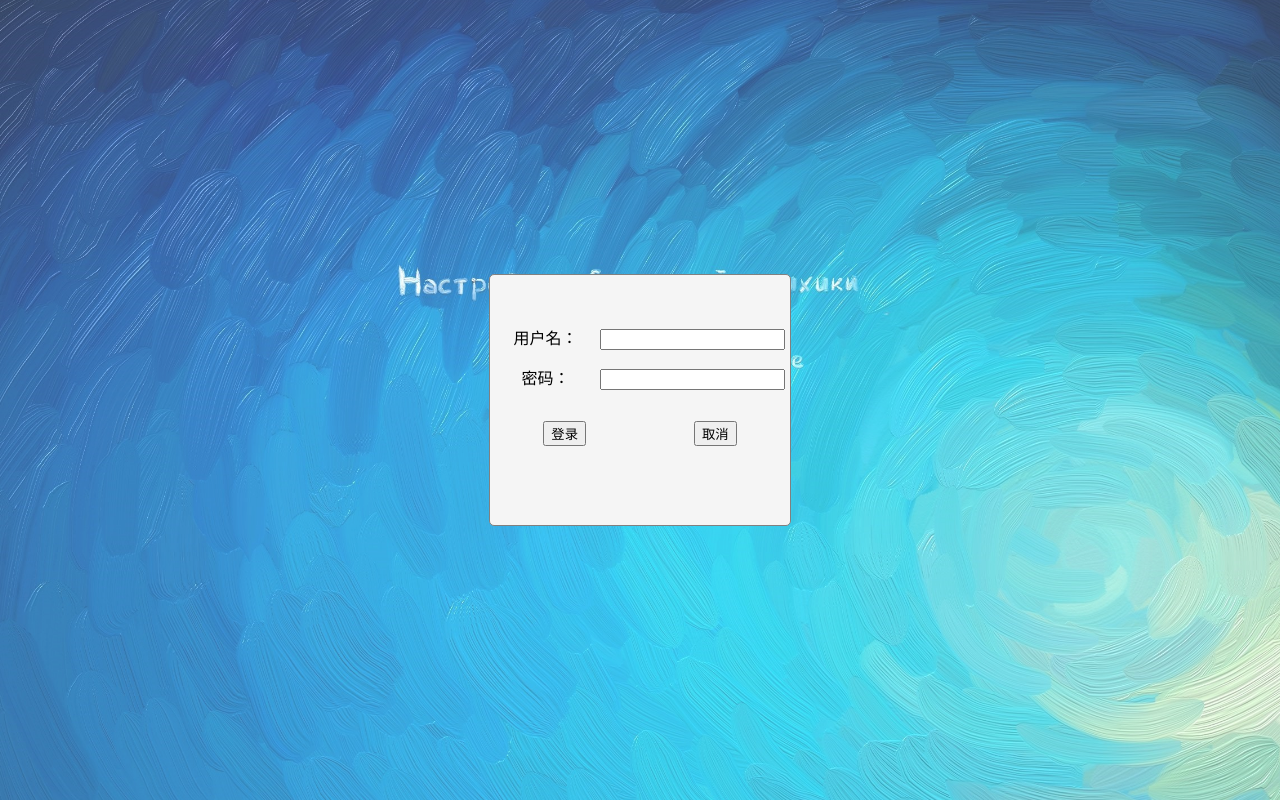
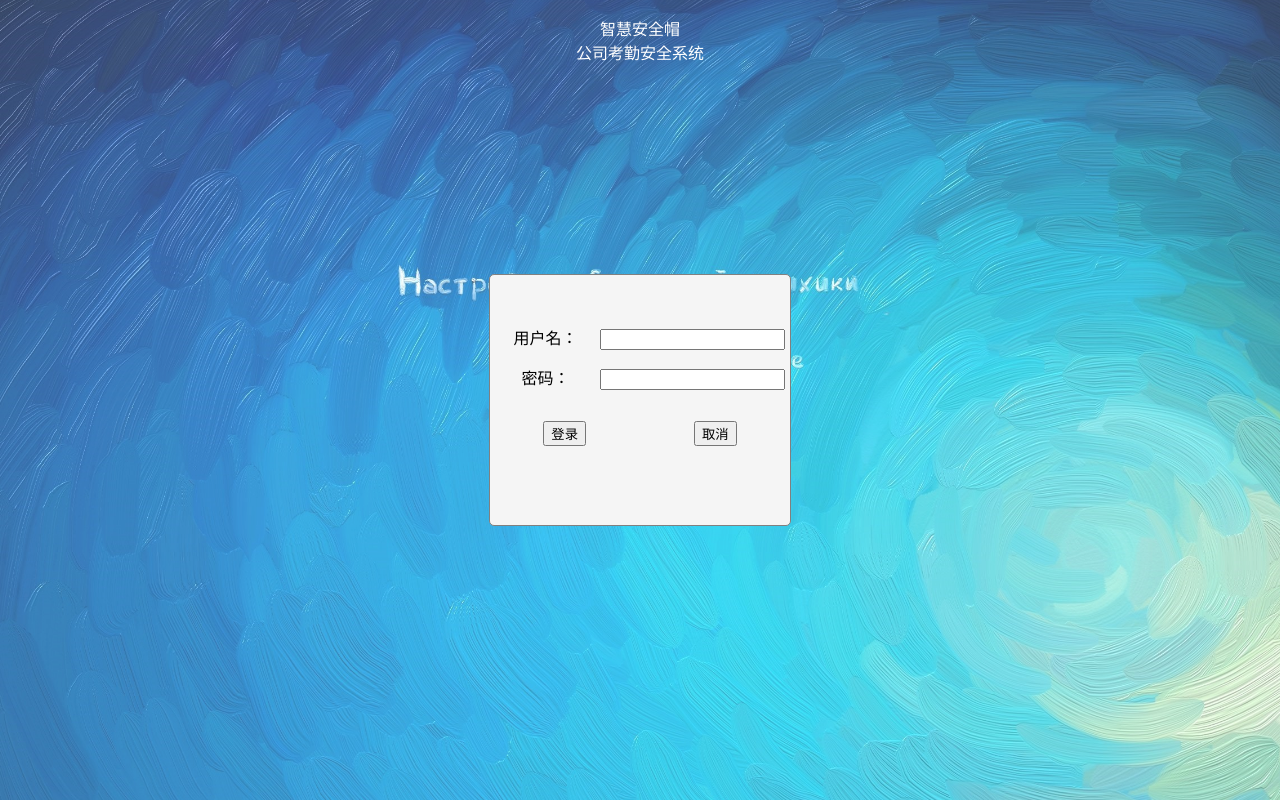
Before and after one commit to sue7777777/embedded_web, a website: page login.html in a window 1280 px wide. Drawn offline with Linux system fonts and the light colour scheme.

Commit message:
更新登陆界面

```diff
--- a/login.html
+++ b/login.html
@@ -1,5 +1,6 @@
 <html>
 <meta http-equiv="Content-Type" content="text/html; charset=utf-8">
+<title>智慧安全帽-公司考勤安全系统</title>
 <style>
     body {
         background-image: url('pic/bg.jpg');
@@ -45,7 +46,9 @@
     }
 </style>
 <body>
+
 <div class="main">
+    <p style="color:white">智慧安全帽<br/>公司考勤安全系统</p>
     <div class="content">
         <div class="item">
             <span width="100%">用户名：</span>
```
